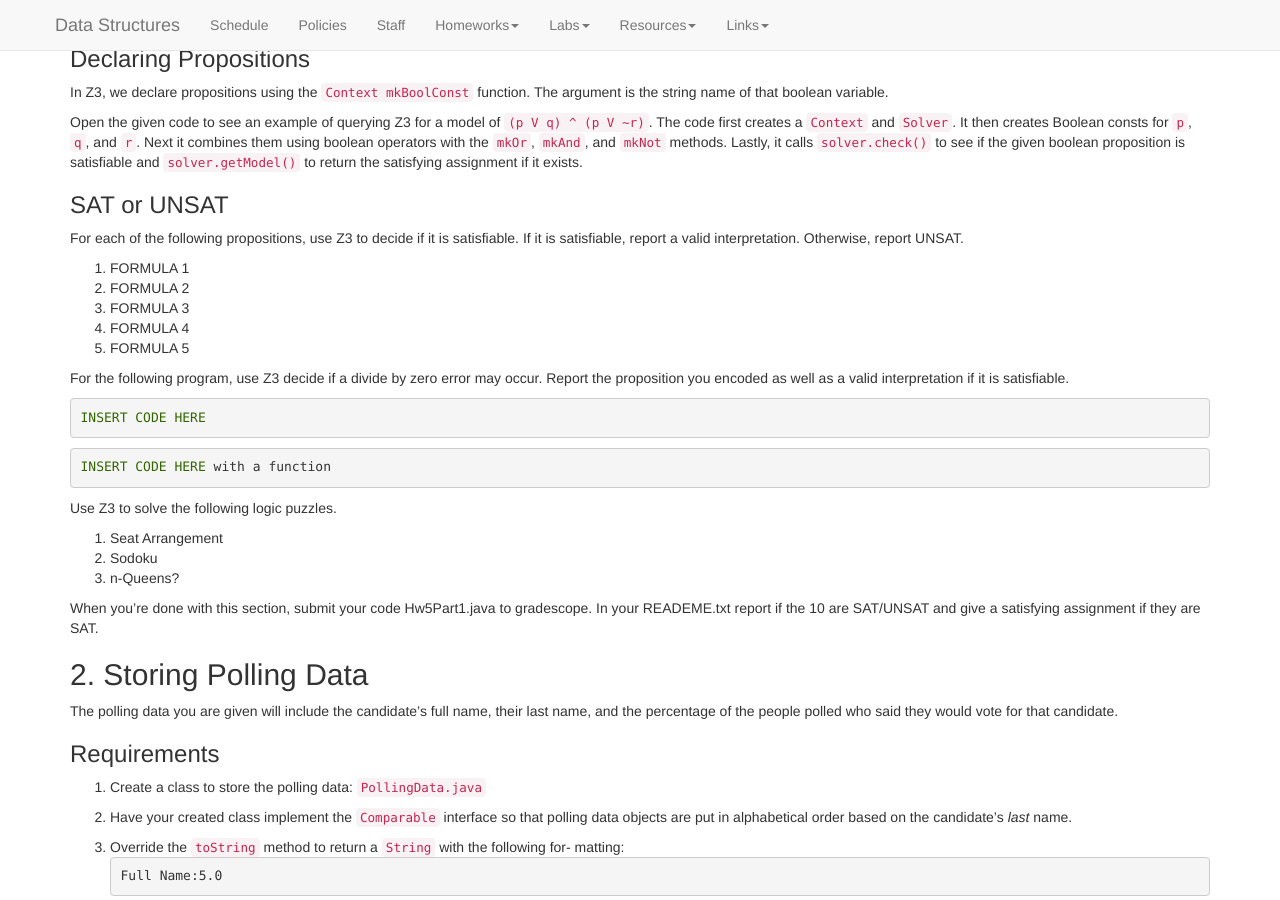
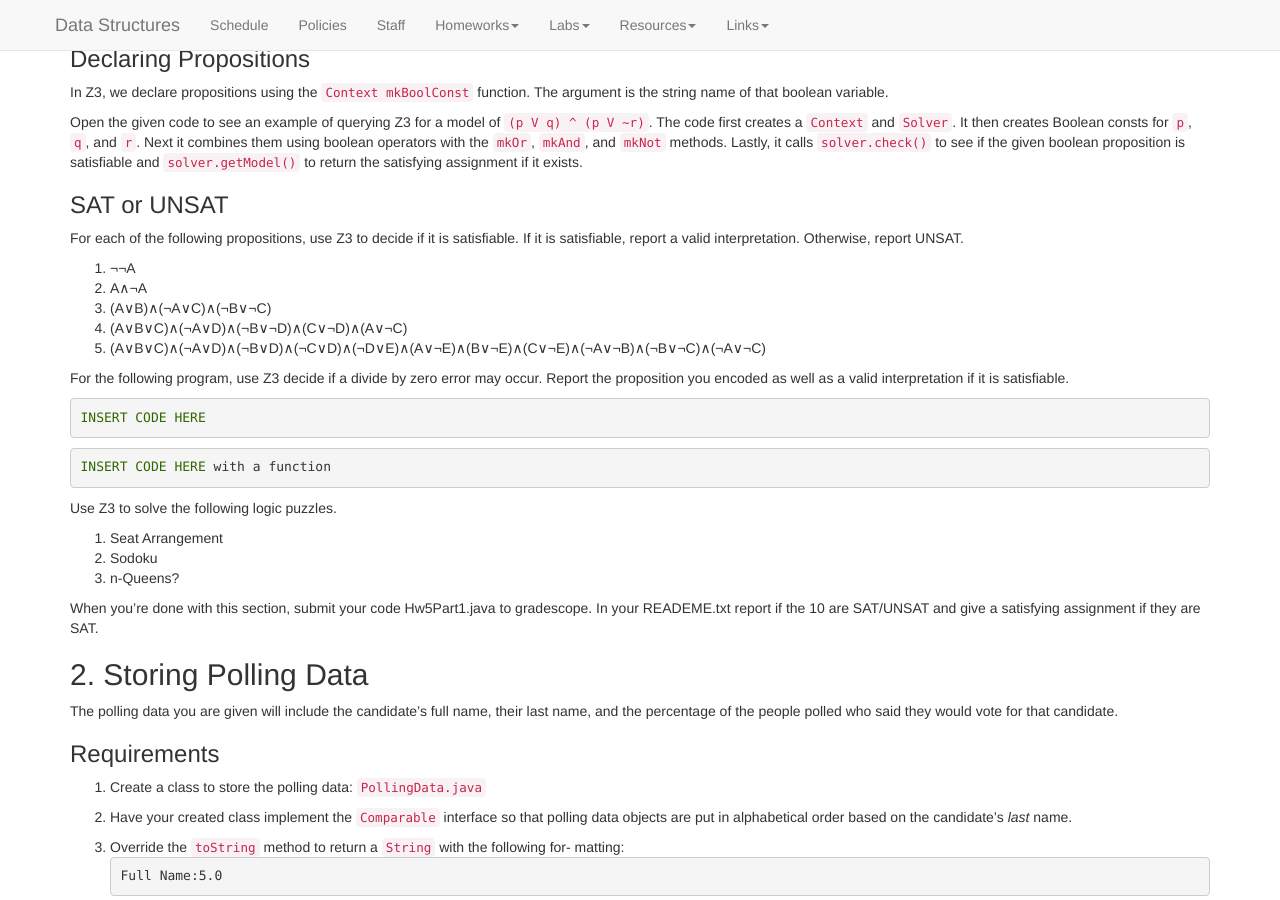
Before and after one commit to bmc-cs-software-analysis/383, a Jekyll site: the page built from hws/HW05.md, in a window 1280 px wide and 900 px high, scrolled down 723 px. Built offline with Jekyll 4.4.1, drawn with Linux system fonts in a browser that asks for light colours; nearby versions of some CDN libraries.

Commit message:
formulae

```diff
--- a/hws/HW05.md
+++ b/hws/HW05.md
@@ -87,11 +87,11 @@ The code first creates a `Context` and `Solver`. It then creates Boolean consts
 
 ### SAT or UNSAT
 For each of the following propositions, use Z3 to decide if it is satisfiable. If it is satisfiable, report a valid interpretation. Otherwise, report UNSAT.
-1. FORMULA 1
-2. FORMULA 2
-3. FORMULA 3
-4. FORMULA 4
-5. FORMULA 5
+1. ¬¬A
+2. A∧¬A
+3. (A∨B)∧(¬A∨C)∧(¬B∨¬C)
+4. (A∨B∨C)∧(¬A∨D)∧(¬B∨¬D)∧(C∨¬D)∧(A∨¬C)
+5. (A∨B∨C)∧(¬A∨D)∧(¬B∨D)∧(¬C∨D)∧(¬D∨E)∧(A∨¬E)∧(B∨¬E)∧(C∨¬E)∧(¬A∨¬B)∧(¬B∨¬C)∧(¬A∨¬C)
 
 For the following program, use Z3 decide if a divide by zero error may occur.
 Report the proposition you encoded as well as a valid interpretation if it is satisfiable.
```
